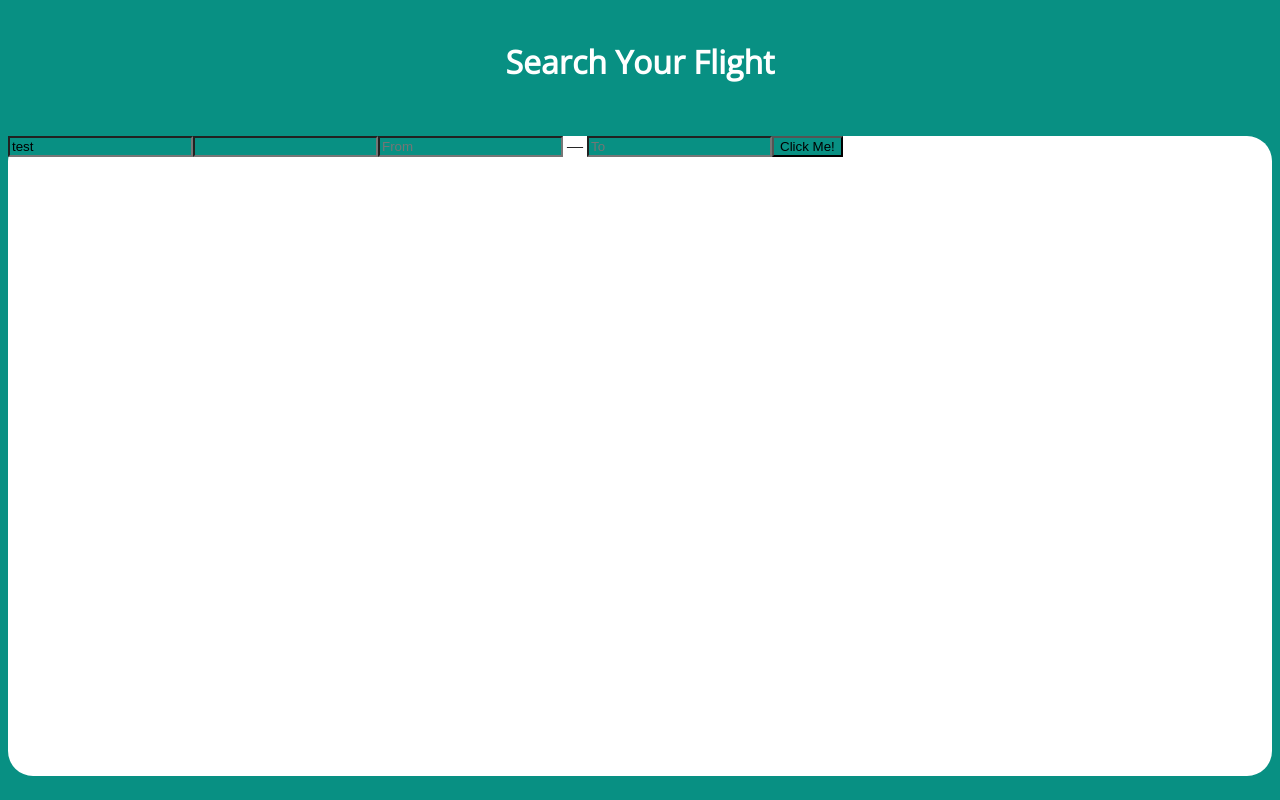
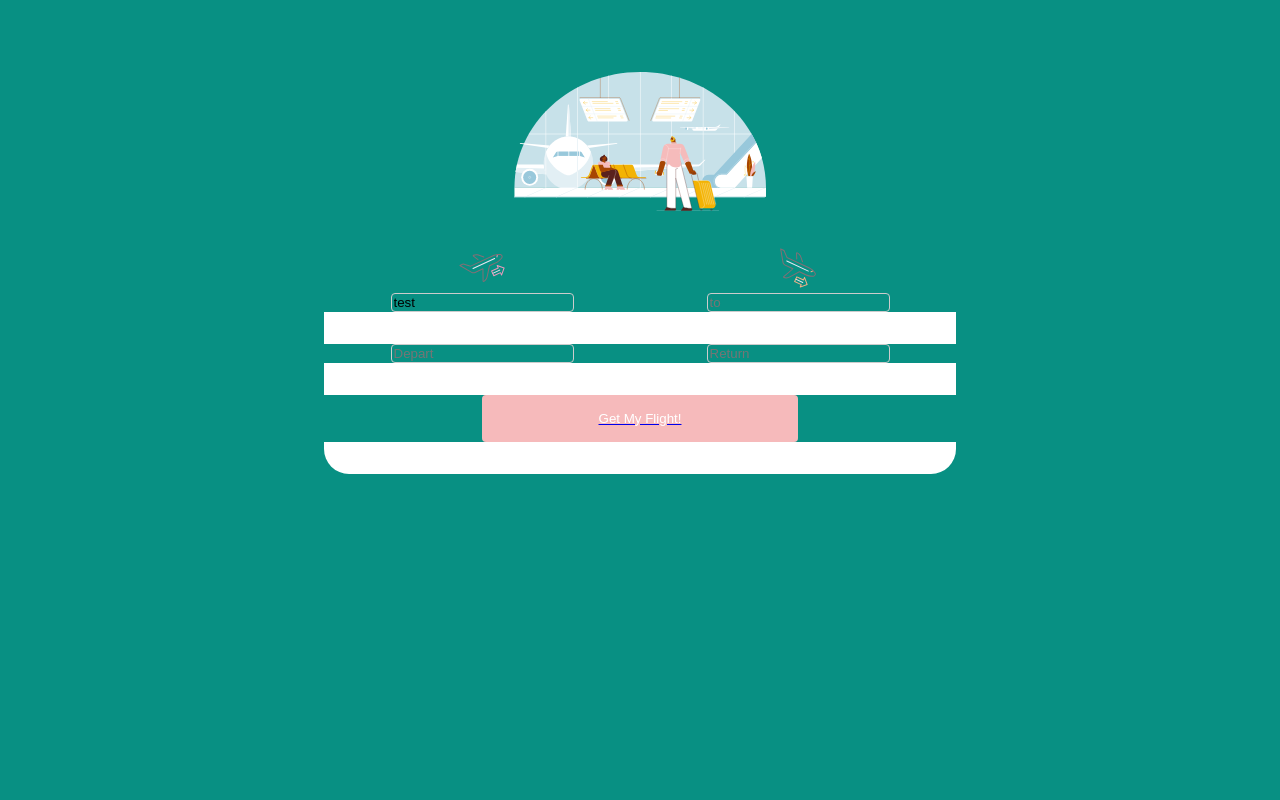
Before and after one commit to TomFCarrion/flyApp, a React app: page / in a window 1280 px wide. Built offline with nearby package versions, Linux system fonts and the light colour scheme.

Commit message:
feat: update search styles

```diff
--- a/src/components/Search/Search.js
+++ b/src/components/Search/Search.js
@@ -4,6 +4,10 @@ import { useDispatch, useSelector } from 'react-redux';
 import axios from 'axios';
 import { Link } from 'react-router-dom';
 import moment from 'moment';
+
+import dateLogo from '../../assets/date.svg';
+import takeoff from '../../assets/takeOff.svg';
+import landing from '../../assets/landing.svg';
 
 import {
   SET_FROM,
@@ -42,12 +46,12 @@ const Search = () => {
     axios
       .request(options)
       .then((res) => {
-        dispatch({ type: action, data: res.data.Places[0].PlaceId }), [dispatch];
+        dispatch({ type: action, data: res.data.Places[0].PlaceId }),
+          [dispatch];
       })
       .catch(function (error) {
         console.error(error);
       });
-
   };
 
   const handleBlur = (e, action) => {
@@ -68,7 +72,16 @@ const Search = () => {
 
   return (
     <div className="wrapper">
+      <div>
+        <span className="icons">
+          <img  className="icon" src={takeoff} width="100" height="50" />
+          <img  className="icon"  src={landing} width="100" height="50" />
+        </span>
+
+        <span className="inputs">
+
           <input
+            placeholder="From"
             type="text"
             value={from}
             onChange={(e) => handleInputChange(e.target.value, SET_FROM)}
@@ -76,39 +89,54 @@ const Search = () => {
             name="from"
           />
           <input
+            placeholder="to"
             type="text"
             value={to}
             onChange={(e) => handleInputChange(e.target.value, SET_TO)}
             onBlur={(e) => handleBlur(e, SET_TO_ID)}
             name="to"
           />
+        </span>
+      </div>
+
+      <div className="Date">
         <DayPickerInput
           value={startDate}
-        placeholder="From"
+          placeholder="Depart"
           formatDate={formatDate}
           parseDate={parseDate}
           dayPickerProps={{
             modifiers,
-          numberOfMonths: 2,
+            numberOfMonths: 1,
           }}
           onDayChange={(e) => handleCalendarChange(e, SET_START_DATE)}
-      />{' '}
-      —{' '}
+        />
         <span className="InputFromTo-to">
           <DayPickerInput
             value={endDate}
-          placeholder="To"
+            placeholder="Return"
             formatDate={formatDate}
             parseDate={parseDate}
             dayPickerProps={{
               modifiers,
-            numberOfMonths: 2,
+              numberOfMonths: 1,
+              preventOverflow: {
+                enabled: true,
+              },
+            }}
+            popperModifiers={{
+              preventOverflow: {
+                enabled: true,
+              },
             }}
             onDayChange={(e) => handleCalendarChange(e, SET_END_DATE)}
           />
         </span>
-      <Link to="/result">
-        <button type="button">Click Me!</button>
+      </div>
+
+
+      <Link  to="/result">
+        <span className="button-Wrapper"> <button  className="button" type="button">Get My Flight!</button></span>
       </Link>
     </div>
   );
--- a/src/components/Search/SearchWrapper.js
+++ b/src/components/Search/SearchWrapper.js
@@ -1,11 +1,14 @@
 import React from 'react';
 import Search from './Search';
 require('./styles/searchWrapper.scss');
+import mainIllustration from '../../assets/mainIllustrations.svg'
 
 const SearchWrapper = () => {
   return (
-    <div>
-      <h1 className="title"> Search Your Flight</h1>
+    <div className="searchWrapper">
+      <div className="title">
+        <img className="image" src={mainIllustration} />
+      </div>
       <Search />
     </div>
   );
--- a/src/components/Search/styles/search.scss
+++ b/src/components/Search/styles/search.scss
@@ -1,7 +1,63 @@
-.wrapper{
+.wrapper {
+    width: 50%;
     background-color: white;
-    height: 50vw;
+    height: 75%;
     border: 2px;
-    border-radius: 25px;
+    border-radius: 25px 25px;
+    margin: auto;
 
 }
+
+.icons {
+    display: flex;
+    justify-content: space-around;
+    padding-top: 2rem;
+}
+
+.icon {
+   // width: 50%;
+}
+
+.inputs {
+
+    display: flex;
+    justify-content: space-around;
+    margin-bottom: 2rem;
+
+}
+
+
+.date {
+  display: flex;
+  justify-content: space-around;
+
+}
+input{
+  border: 1px solid #ccc;
+  border-radius: 4px;
+}
+
+
+.button{
+  width: 50%;
+  color: white;
+  background-color: #F6BABB;
+  border: 0;
+  margin: auto;
+  padding: 1rem;
+  border-radius: 4px;
+
+}
+
+.button-Wrapper{
+  display: flex;
+  margin: 2rem 0;
+
+}
+
+@media only screen and (max-width: 600px) {
+  .wrapper {
+    width: 100%;
+    border-radius: 25px 25px 0px 0;
+  }
+}
--- a/src/components/Search/styles/searchWrapper.scss
+++ b/src/components/Search/styles/searchWrapper.scss
@@ -2,8 +2,25 @@
 @import url('https://fonts.googleapis.com/css2?family=Open+Sans&display=swap');
 
 .title {
-    padding: 2rem;
     font-family: 'Open Sans', sans-serif;
     color:#FFFFFF;
     text-align: center;
+    height: 25%;
 }
+
+.image {
+    width: 100%;
+}
+
+
+@media only screen and (min-width: 600px) {
+    .searchWrapper {
+        display: flex;
+        flex-flow: wrap;
+    }
+
+    .image {
+        width: 20%;
+        padding-top: 4rem;
+    }
+  }
```
Lines whose indentation alone changed are shown as unchanged.
